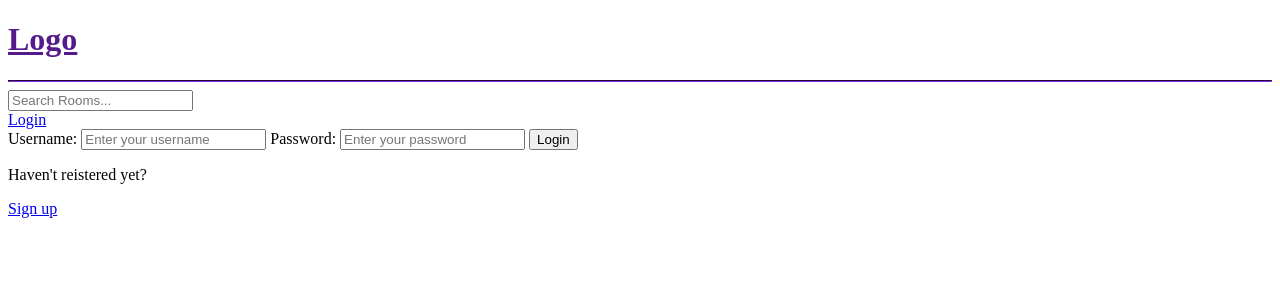
After one commit to davolatek/studybuddy-with-python, a Django app: page /login/ in a window 1280 px wide. The commit adds this page. Shown: the top 300 px of the page. Run offline with Django 4.2, Linux system fonts and the light colour scheme.

Commit message:
implementing more logics

```diff
--- /dev/null
+++ b/base/templates/base/login_register.html
@@ -0,0 +1,37 @@
+{% extends 'main.html' %}
+
+
+{% block content %}
+
+    {% if page == 'login' %}
+    <div>
+        <form method="POST" action="">
+            {% csrf_token %}
+            <label>Username:</label>
+            <input name="username" type="text" placeholder="Enter your username" />
+
+            <label>Password:</label>
+            <input name="password" type="password" placeholder="Enter your password" />
+
+            <input type="submit" value="Login" />
+        </form>
+        <p>Haven't reistered yet?</p>
+        <a href="{% url 'base:register' %}">Sign up</a>
+    </div>
+
+    {% else %}
+
+    <div>
+        <form method="POST" action="">
+            {% csrf_token %}
+
+            {{form.as_p}}
+
+            <input type="submit" value="Register" />
+        </form>
+        <p>Already signed up?</p>
+        <a href="{% url 'base:login' %}">Sign In</a>
+    </div>
+
+{% endif %}
+{% endblock  %}
--- a/base/urls.py
+++ b/base/urls.py
@@ -4,8 +4,12 @@ from . import views
 
 app_name = "base"
 urlpatterns = [
+    path('login/', views.loginPage, name="login"),
+    path('register/', views.registerPage, name="register"),
+    path('logout/', views.logoutPage, name="logout"),
     path("", views.home, name="home"),
     path("room/<str:pk>/", views.room, name="room"),
     path('create-room/', views.createForm, name="create_room"),
-    path('update-room/<str:pk>/', views.updateRoom, name="update_room")
+    path('update-room/<str:pk>/', views.updateRoom, name="update_room"),
+
 ]
--- a/base/views.py
+++ b/base/views.py
@@ -1,20 +1,90 @@
 
 from django.shortcuts import redirect, render
+from django.contrib import messages
+from django.http import HttpResponse
+from django.contrib.auth.decorators import login_required
+from django.db.models import Q
+from django.contrib.auth.models import User
+from django.contrib.auth.forms import UserCreationForm
+from django.contrib.auth import authenticate, login, logout
 
 from .form import RoomForm
-from .models import Room
+from .models import Room, Topic
 
 # Create your views here.
 
-rooms_ = [
-    {'id': 1, 'name': "Let's learn python"},
-    {'id': 2, 'name': "Let's design together"},
-    {'id': 3, 'name':"Frontend Developers"}
-]
+# rooms_ = [
+#     {'id': 1, 'name': "Let's learn python"},
+#     {'id': 2, 'name': "Let's design together"},
+#     {'id': 3, 'name':"Frontend Developers"}
+# ]
+
+
+def loginPage(request):
+
+    page = 'login'
+    if request.user.is_authenticated:
+        return redirect('base:home')
+
+    if request.method == "POST":
+        username = request.POST.get('username').lower()
+        password = request.POST.get('password')
+
+        try:
+            user = User.objects.get(username=username)
+        except:
+            messages.error(request, "User does not exist")
+
+        user = authenticate(request, username = username, password = password)
+
+        if user is not None:
+            login(request, user)
+            return redirect('base:home')
+        else:
+            messages.error(request, "Incorrect username or password")
+    context = {'page': page}
+    return render(request, 'base/login_register.html', context)
+
+
+def logoutPage(request):
+    logout(request)
+    return redirect('base:home')
+
+
+def registerPage(request):
+    page = 'register'
+    form = UserCreationForm()
+
+    if request.method == "POST":
+        form = UserCreationForm(request.POST)
+        if form.is_valid():
+            user = form.save(commit=False)
+            user.username = user.username.lower()
+            user.save()
+            login(request, user)
+            return redirect('base:home')
+        else:
+            messages.error(request, "An error occured during registration")
+    context = {'page': page, 'form': form}
+
+
+    return render(request, 'base/login_register.html', context)
 
 def home(request):
-    rooms = Room.objects.all()
-    context = {'rooms': rooms}
+
+    if not request.user.is_authenticated:
+        return redirect('base:login')
+
+    q = request.GET.get('q') if request.GET.get('q') != None else ''
+
+    rooms = Room.objects.filter(
+            Q(topic__name__icontains=q) |
+            Q(name__icontains=q) |
+            Q(description__icontains = q)
+        )
+    room_count = rooms.count()
+    topic = Topic.objects.all()
+    context = {'rooms': rooms, 'topics':topic, 'room_count':room_count}
     return render(request, 'base/home.html', context)
 
 
@@ -25,6 +95,7 @@ def room(request, pk):
     return render(request, 'base/room.html', context)
 
 
+@login_required(login_url= 'base:login')
 def createForm(request):
     form = RoomForm()
 
@@ -40,10 +111,14 @@ def createForm(request):
 
 
 
+@login_required(login_url= 'base:login')
 def updateRoom(request, pk):
     room = Room.objects.get(id = pk)
     form = RoomForm(instance= room)
 
+
+    if request.user != room.host:
+        return HttpResponse("You can not update a room profile you did not create")
     if request.method == "POST":
         form = RoomForm(request.POST, instance=room)
         if form.is_valid():
--- a/templates/main.html
+++ b/templates/main.html
@@ -10,6 +10,14 @@
   <body>
     {% include 'navbar.html' %}
 
+    {% if messages %}
+        <ul class="messages">
+            {% for message in messages %}
+            <li{% if message.tags %} class="{{ message.tags }}"{% endif %}>{{ message }}</li>
+            {% endfor %}
+        </ul>
+    {% endif %}
+
     {% block content %}
 
     {% endblock %}
--- a/templates/navbar.html
+++ b/templates/navbar.html
@@ -2,3 +2,15 @@
     <h1>Logo</h1>
     <hr />
 </a>
+
+<form method="GET" action="{% url 'base:home' %}">
+    <input type="text" name="q" placeholder="Search Rooms..." />
+</form>
+
+{% if request.user.is_authenticated %}
+<p>Hello {{request.user}}</p>
+<a href="{% url 'base:logout' %}">Logout</a
+{% else %}
+<a href="{% url 'base:login' %}">Login</a
+{% endif %}
+>
```
Also changed, not shown: base/templates/base/home.html (+42 -0 lines).
